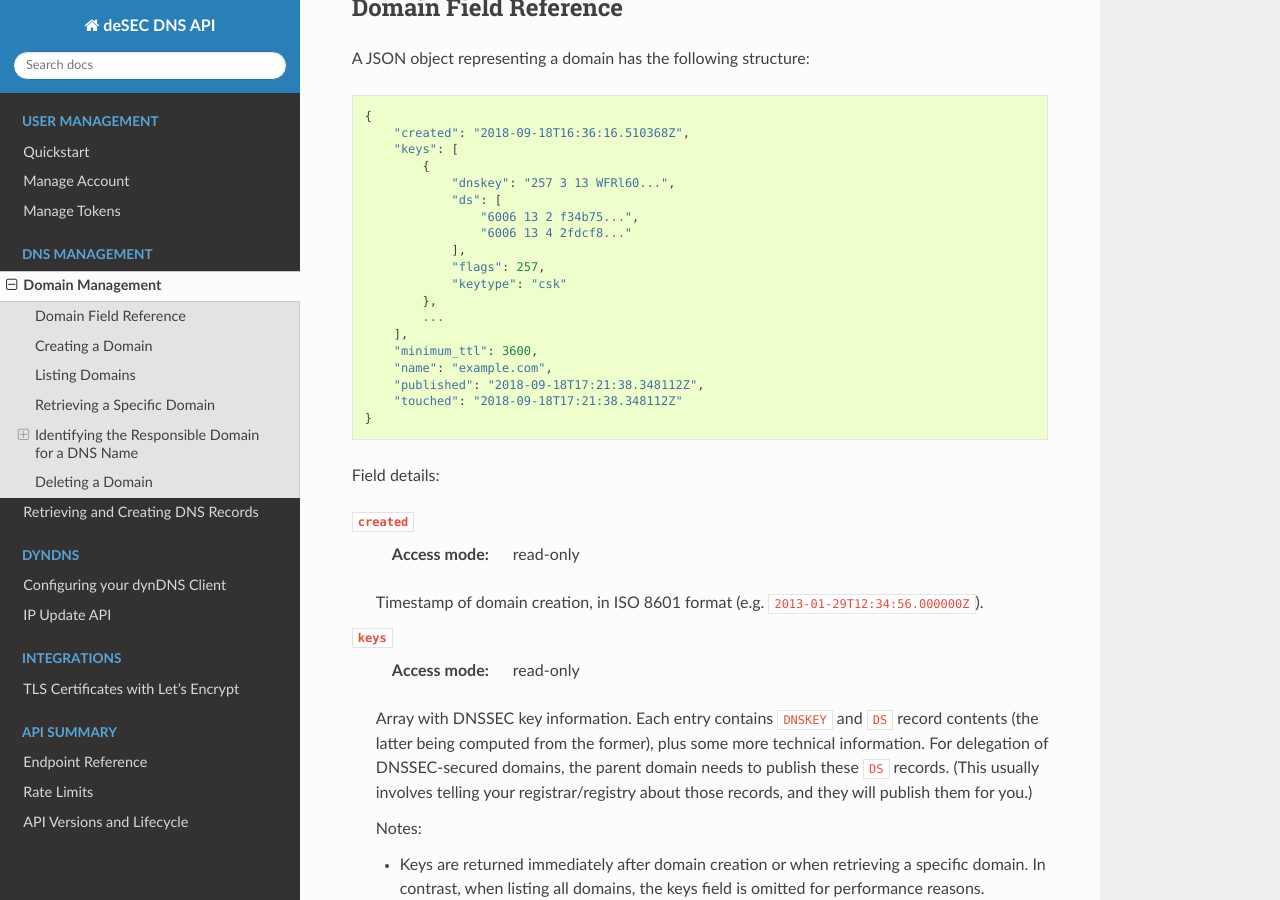
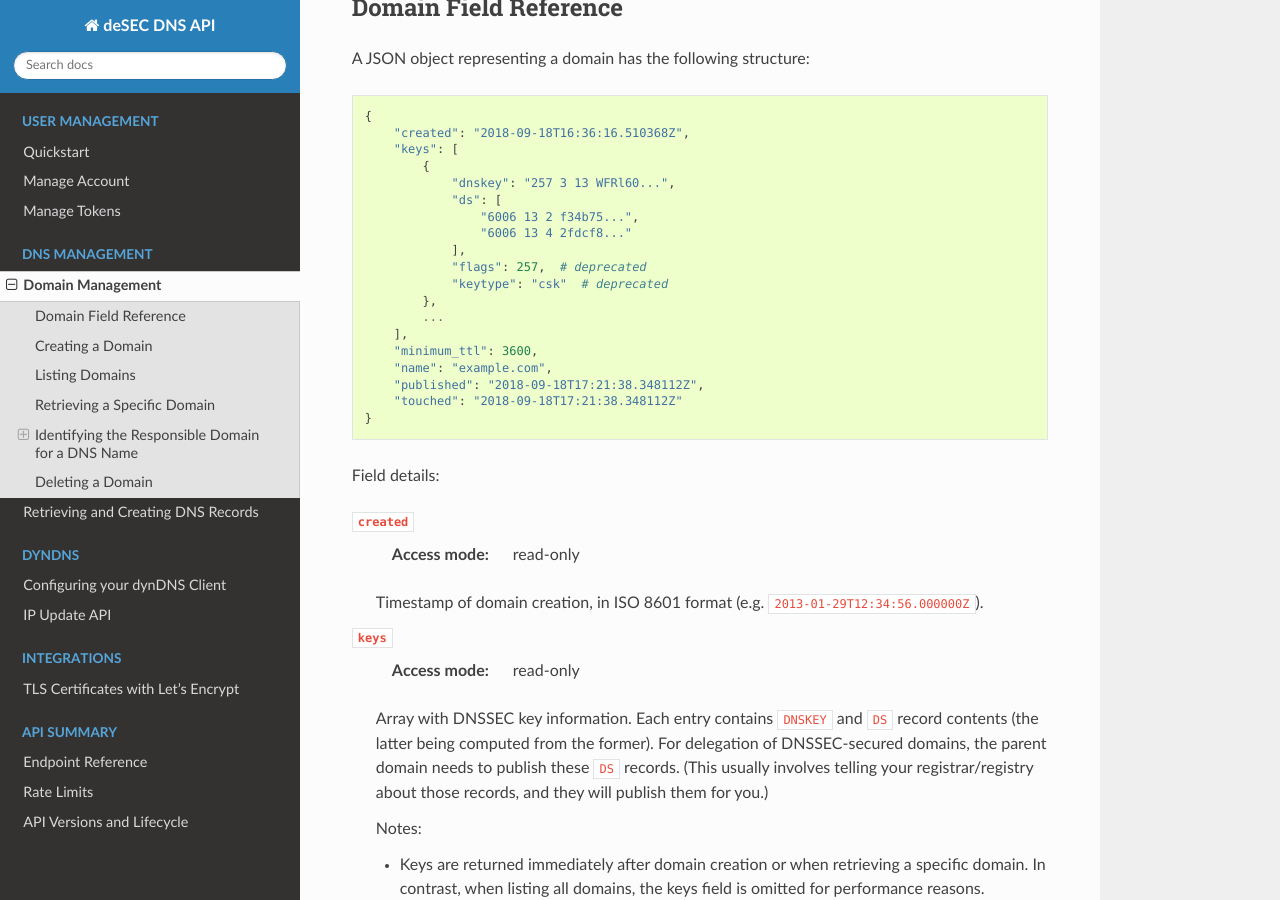
Before and after one commit to desec-io/desec-stack, a Sphinx documentation site: the page built from docs/dns/domains.rst, in a window 1280 px wide and 900 px high, scrolled down 290 px. Built offline with Sphinx 7.4.7 and the Read the Docs theme 2.0.0, drawn with Linux system fonts in a browser that asks for light colours.

Commit message:
feat(api): deprecate unnecessary fields in Domain.keys

```diff
--- a/docs/dns/domains.rst
+++ b/docs/dns/domains.rst
@@ -27,8 +27,8 @@ A JSON object representing a domain has the following structure::
                     "6006 13 2 f34b75...",
                     "6006 13 4 2fdcf8..."
                 ],
-                "flags": 257,
-                "keytype": "csk"
+                "flags": 257,  # deprecated
+                "keytype": "csk"  # deprecated
             },
             ...
         ],
@@ -50,8 +50,8 @@ Field details:
     :Access mode: read-only
 
     Array with DNSSEC key information.  Each entry contains ``DNSKEY`` and
-    ``DS`` record contents (the latter being computed from the former), plus
-    some more technical information.  For delegation of DNSSEC-secured domains,
+    ``DS`` record contents (the latter being computed from the former).
+    For delegation of DNSSEC-secured domains,
     the parent domain needs to publish these ``DS`` records.  (This usually
     involves telling your registrar/registry about those records, and they
     will publish them for you.)
```
Also changed, not shown: 1 other file.
